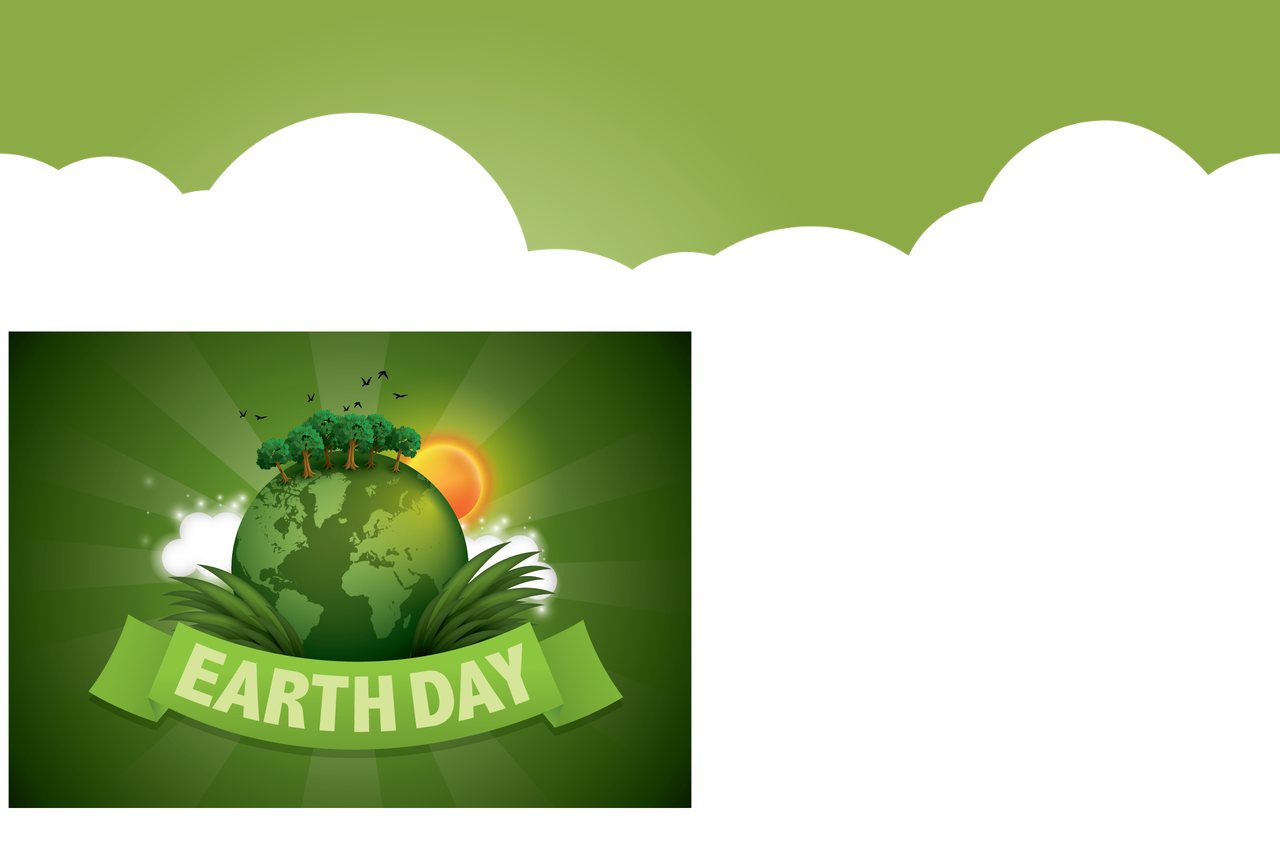
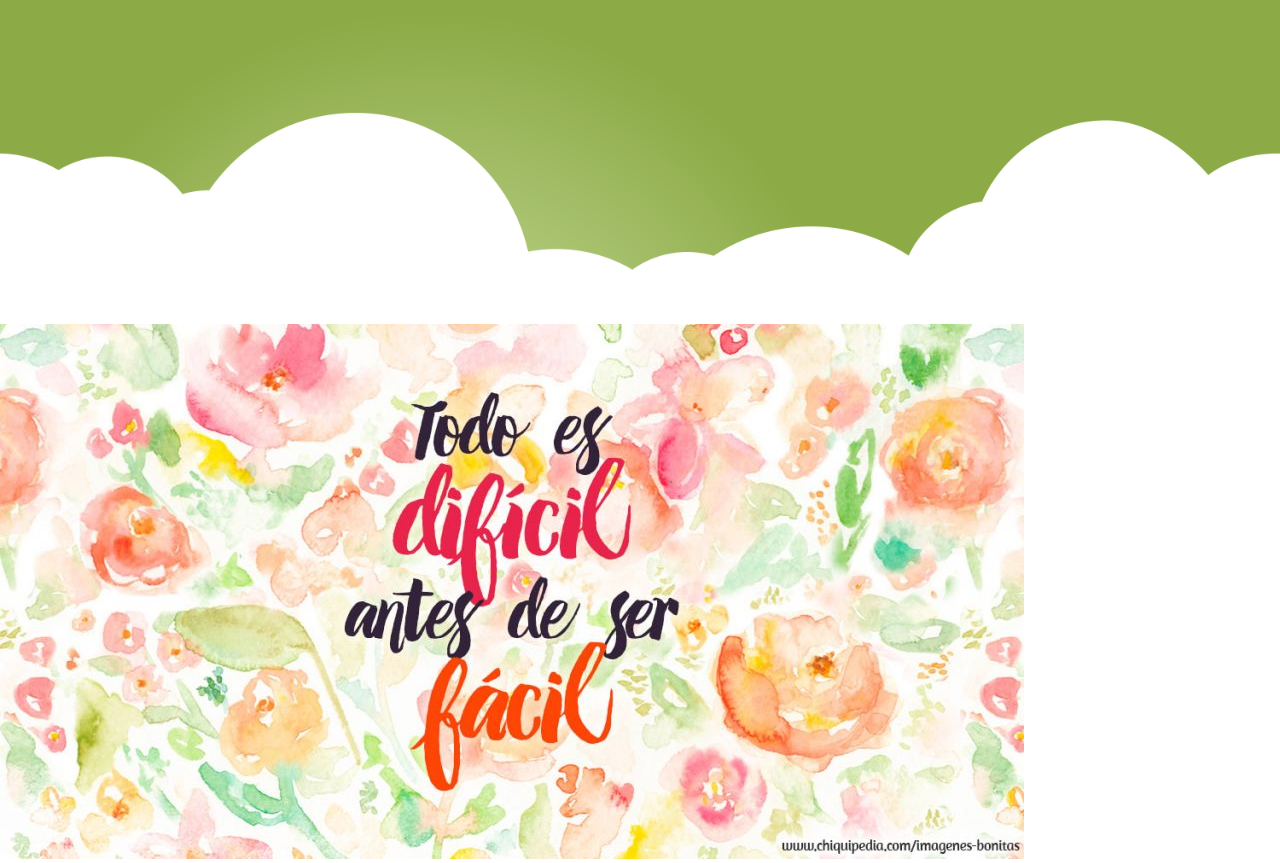
Before and after one commit to kathe1293/inicio, a plain HTML site: page index.html in a window 1280 px wide. Before the commit the page ends 818 px from the top, so only its background shows below. Drawn offline with Linux system fonts and the light colour scheme.

Commit message:
añadiendo animo

```diff
--- a/index.html
+++ b/index.html
@@ -16,7 +16,8 @@ img {
 </head>
 <body>
 	<img src="header-clouds-2x.png" alt="">
-	<img src="green.png" alt="">
+	<img src="animo20.jpg" alt="">
+
 
 </body>
 </html>
```
Also changed, not shown: animo20.jpg (added).
